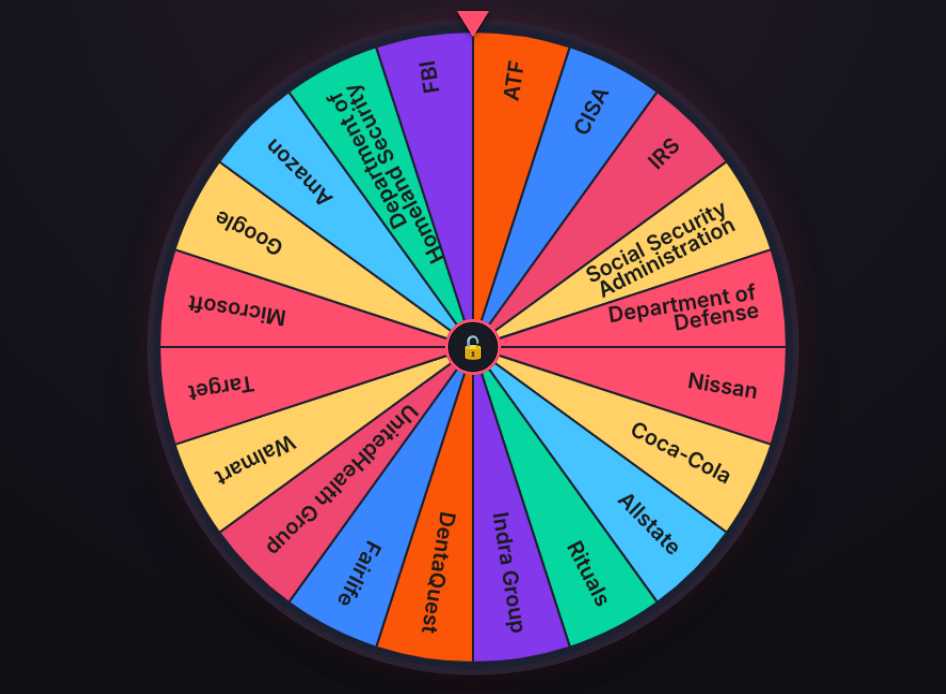
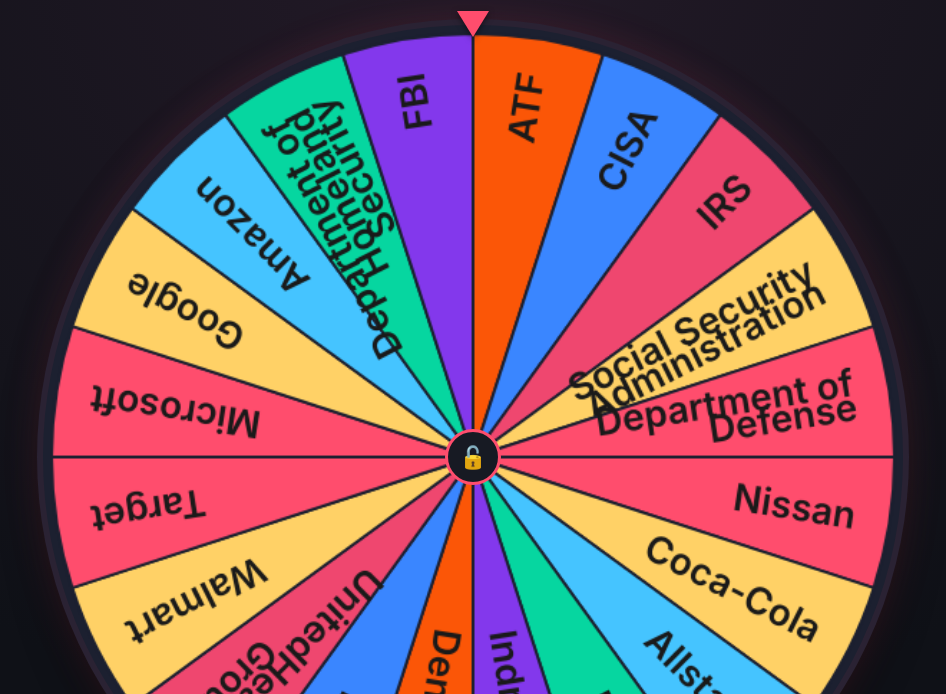
Before and after one commit to oneboss302/whos-next, a plain HTML site: page index.html in a window 1280 px wide. Shown: the part 93-787 px from the top of the page, without its empty margins (167-1113 px from the left). Drawn offline with Linux system fonts and the light colour scheme.

Commit message:
Enlarge pool wheel again
Co-Authored-By: Claude Haiku 5.5 <noreply@anthropic.com>

```diff
--- a/index.html
+++ b/index.html
@@ -36,7 +36,7 @@
   }
   .wheel-wrap {
     position: relative;
-    width: min(640px, 92vw);
+    width: min(860px, 96vw);
     aspect-ratio: 1 / 1;
     margin-bottom: 28px;
   }
@@ -219,7 +219,7 @@ function drawWheel() {
     ctx.textAlign = "right";
     ctx.textBaseline = "middle";
     ctx.fillStyle = "#1a1a1a";
-    ctx.font = "600 20px -apple-system, sans-serif";
+    ctx.font = "600 26px -apple-system, sans-serif";
     const lines = wrapText(ctx, names[i], radius - 90);
     const lineHeight = 17;
     const totalH = lines.length * lineHeight;
```
